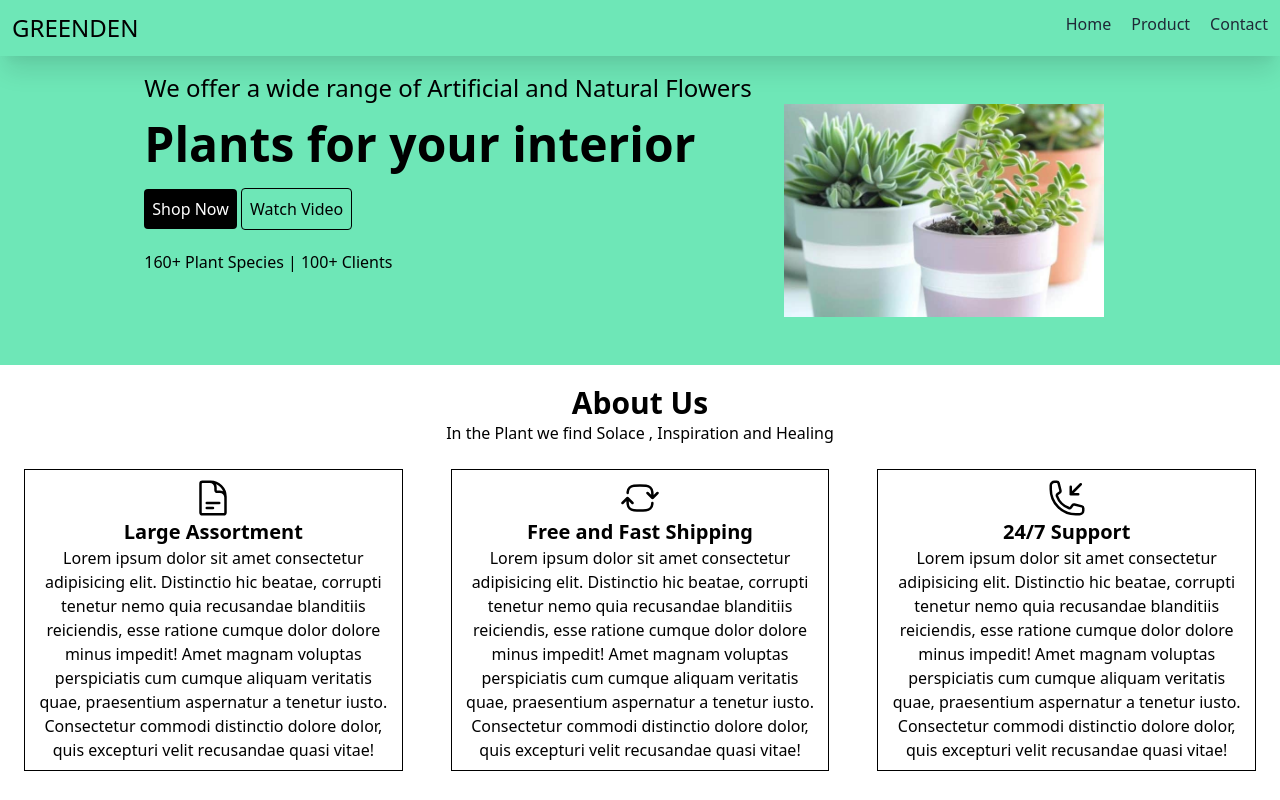
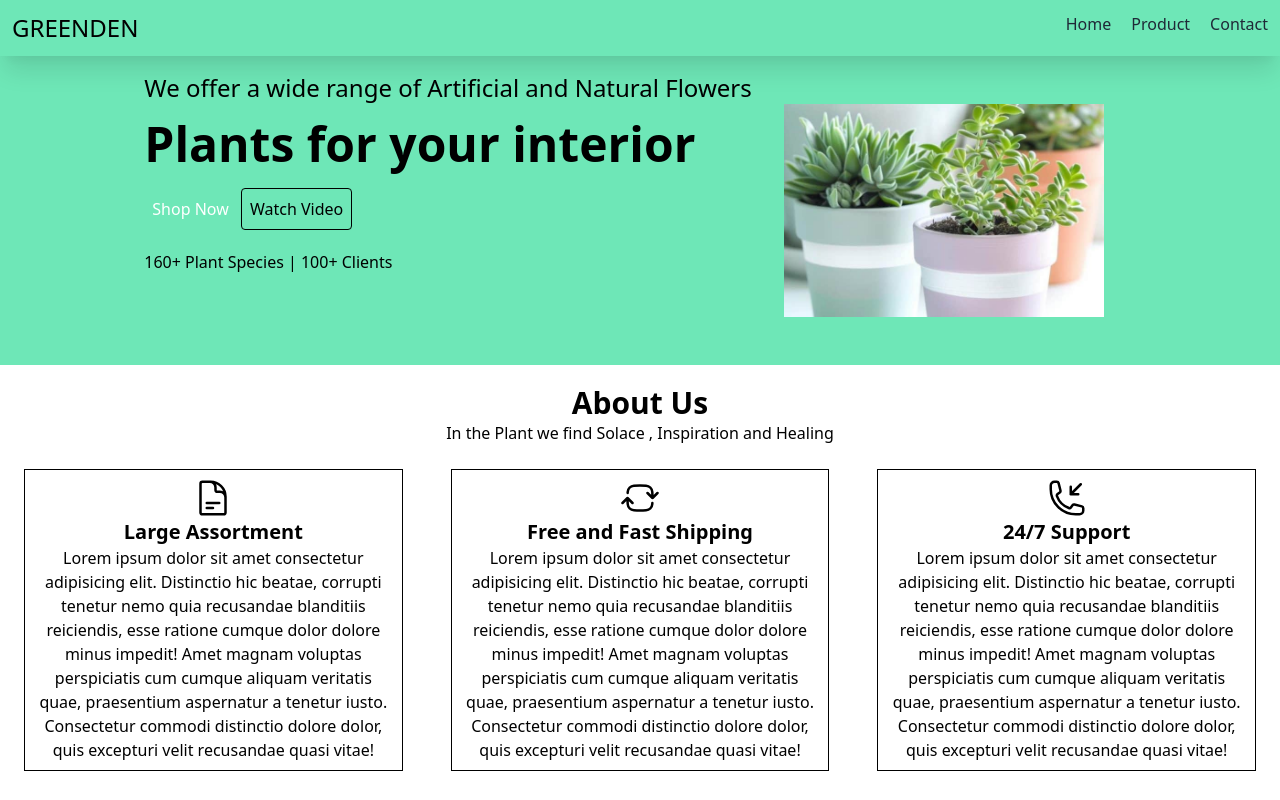
Before and after one commit to ANUSRI-ai/greenden-tailwindcss, a plain HTML site: page index.html in a window 1280 px wide. Shown: the top 800 px of the page. Drawn offline with nearby package versions, Linux system fonts and the light colour scheme.

Commit message:
Update index.html

```diff
--- a/index.html
+++ b/index.html
@@ -39,7 +39,7 @@
             <p class="mb-4 text-2xl">We offer a wide range of Artificial and Natural Flowers</p>
       <h2 class="font-bold text-3xl md:text-5xl mb-5">Plants for your interior</h2>
       <div>
-        <button class="bg-black rounded p-2 text-white">Shop Now</button>
+        <button class="bg-red rounded p-2 text-white">Shop Now</button>
         <button class="border border-black rounded p-2">Watch Video</button>
       </div>
       <p class="mt-5 ">160+ Plant Species | 100+ Clients</p>
```
